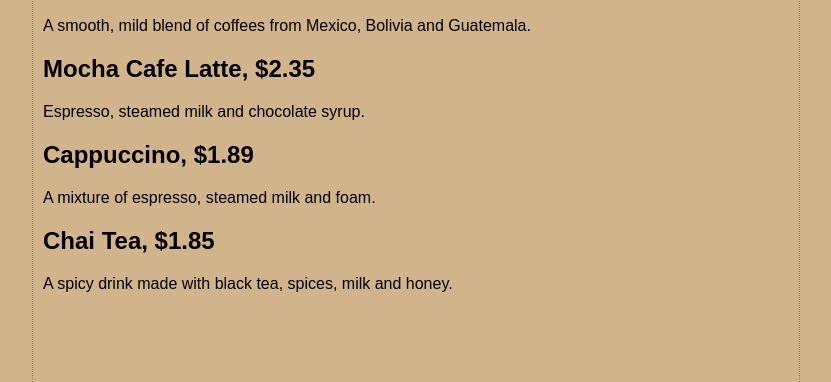
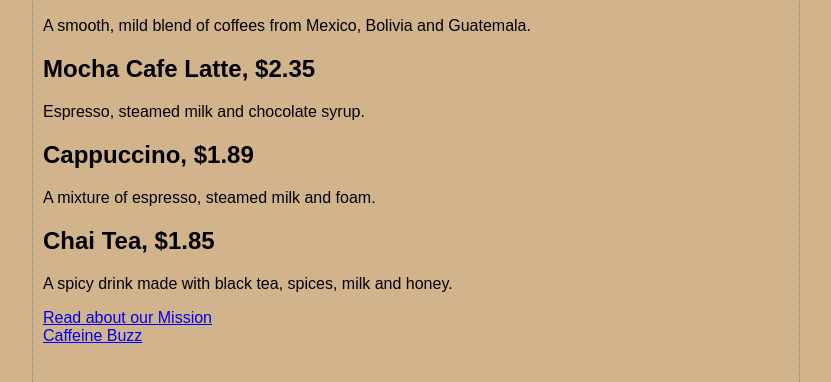
Before and after one commit to FelicityAmiao/FelicityAmiao.github.io, a plain HTML site: page index.html in a window 1280 px wide. Shown: the part 108-490 px from the top of the page, without its empty margins (224-1055 px from the left). Drawn offline with Linux system fonts and the light colour scheme.

Commit message:
add link by relative and URL path

```diff
--- a/index.html
+++ b/index.html
@@ -26,5 +26,11 @@
 
 		<h2>Chai Tea, $1.85</h2>
 		<p>A spicy drink made with black tea, spices, milk and honey.</p>
+
+		<p>
+			<a href="mission.html">Read about our Mission</a>
+			<br>
+			<a href="https://www.starbucks.com.tw/home/index.jspx">Caffeine Buzz</a>
+		</p>
 	</body>
 </html>
```
